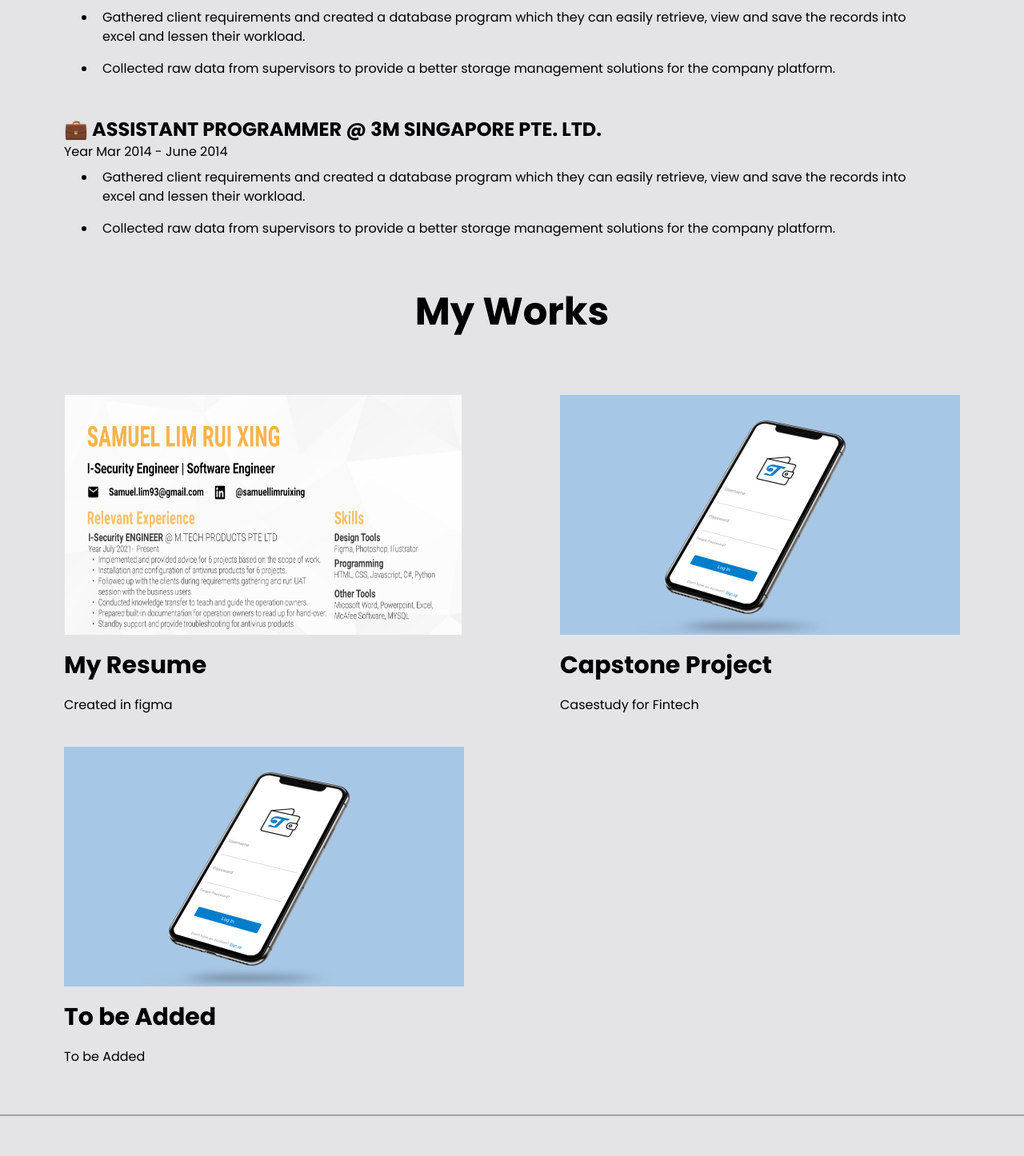
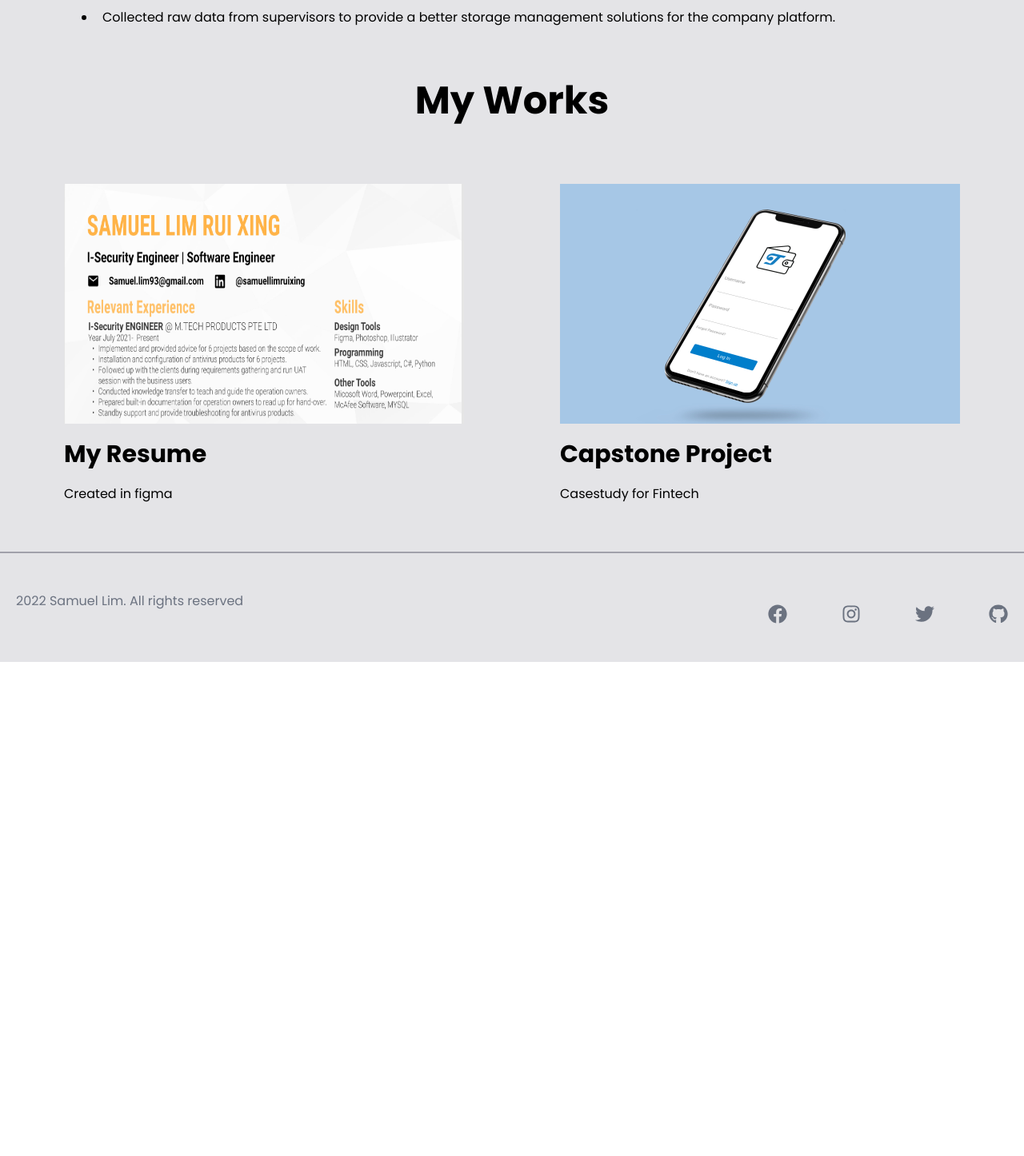
Before and after one commit to samuellim93/samuellim93.github.io, a React (Create React App) app: page / in a window 1280 px wide. Shown: the part 1660-3106 px from the top of the page at 80% size. After the commit the page ends 2488 px from the top, so only its background shows below. Built offline with nearby package versions, Linux system fonts and the light colour scheme; the HTML template or start-up script is replaced by a standard one.

Commit message:
updated download links, footer, mywork, profile and workhistory

```diff
--- a/src/components/Footer.jsx
+++ b/src/components/Footer.jsx
@@ -11,7 +11,7 @@ const Footer = () => {
     <div className='w-full bg-zinc-200 text-gray-300 px-3 border-t-2 border-zinc-400'>
         <div className='max-w-7xl mx-auto py-8'>
             <div className='flex flex-col px-2 py-4 mx-auto justify-between sm:flex-row text-center text-gray-500'>
-              <p>2022 Samuel Lim, LLC. All rights reserved</p>
+              <p>2022 Samuel Lim. All rights reserved</p>
 
               <div className='flex justify-between sm:w-[300px] pt-4 text-2xl'>
                 <FaFacebook className=' hover:text-sky-400' />
--- a/src/components/Mywork.jsx
+++ b/src/components/Mywork.jsx
@@ -27,12 +27,6 @@ const Mywork = () => {
                     <h1 className='text-3xl md:text-3xl font-bold py-5'>Capstone Project</h1>
                     <p className='mb-5'>Casestudy for Fintech</p>
                 </div>
-
-                <div>
-                    <img className='w-[500px] h-[300px]'  src={workImg2} alt="/" />
-                    <h1 className='text-3xl md:text-3xl font-bold py-5'>To be Added</h1>
-                    <p className='mb-5'>To be Added</p>
-                </div>
             </div>
         </div>
     </div>
--- a/src/components/Profile.jsx
+++ b/src/components/Profile.jsx
@@ -1,6 +1,8 @@
 import React from 'react'
 import proImg from '../assets/profile-pic.jpg'
 import { DocumentArrowDownIcon } from '@heroicons/react/24/outline'
+import res from '../assets/Samuel_Resume2022.pdf'
+
 
 const Profile = () => {
   return (
@@ -23,7 +25,7 @@ const Profile = () => {
                             </a>
                         </div>
                         <div className='flex flex-row'>
-                            <a href='./assets/Samuel_Resume2022.pdf' target="_blank">
+                            <a href={res} target="_blank" rel="noopener noreferrer" download>
                                 <p>
                                     <DocumentArrowDownIcon className='w-6 h-6 text-white bg-zinc-600 hover:text-white hover:bg-sky-400'/>
                                 </p>
--- a/src/components/Workhistory.jsx
+++ b/src/components/Workhistory.jsx
@@ -18,7 +18,6 @@ const Workhistory = () => {
                     <li>Conducted knowledge transfer to teach and guide the operation owners.</li>
                     <li>Prepared built in documentation for operation owners to read up for hand over.</li>
                     <li>Standby support and provide troubleshooting for antivirus products.</li>
-                    <li>Followed up with the clients during requirements gathering and run UAT session with the business users. ollowed up with the clients during requirements gathering and run UAT session with the business users.</li>
                 </ul>
             </div>
 
@@ -43,15 +42,6 @@ const Workhistory = () => {
                     <li>Collected raw data from supervisors to provide a better storage management solutions for the company platform.</li>
                 </ul>
             </div>
-
-            <div className='flex flex-col flex-wrap justify-start mx-20 py-5 md:items-start'>
-                <strong className='text-2xl md:text-2xl'>💼 ASSISTANT PROGRAMMER @ 3M SINGAPORE PTE. LTD.</strong>
-                <p>Year Mar 2014 - June 2014</p>
-                <ul className='flex flex-col flex-wrap mx-10 md:items-start list-disc'>
-                    <li>Gathered client requirements and created a database program which they can easily retrieve, view and save the records into excel and lessen their workload.</li>
-                    <li>Collected raw data from supervisors to provide a better storage management solutions for the company platform.</li>
-                </ul>
-            </div>
         </div>
     </div>
   )
```
Also changed, not shown: 1 other file (tests, documents, lock files or other folders).
